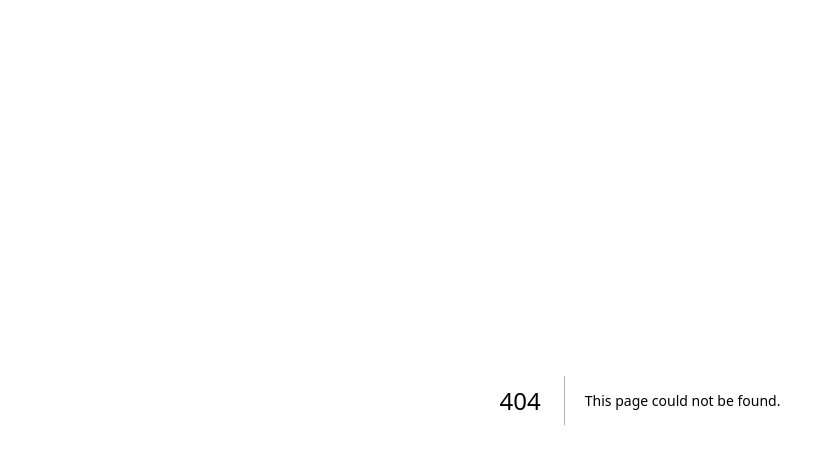
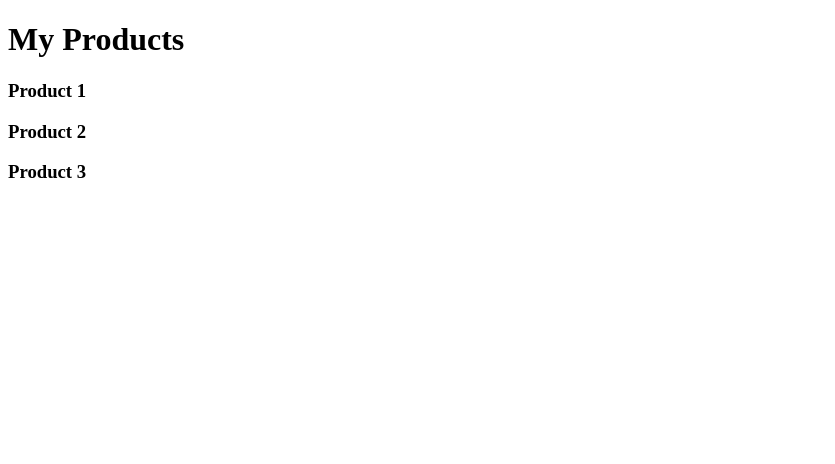
Before and after one commit to AndjDavis/nextjs-deeper-dive, a Next.js app: page /products in a window 1280 px wide. Before the commit this address had no page. Shown: the top 464 px of the page, without its empty margins (0-835 px from the left). Built offline with nearby package versions, Linux system fonts and the light colour scheme.

Commit message:
dynamic routing

```diff
--- /dev/null
+++ b/app/products/[maxid]/page.tsx
@@ -0,0 +1,6 @@
+// http://localhost:3000/products/200
+// params passes '200' into params
+// named afterr the dynamic route folder name
+export default function Page({ params }: { params: { maxid: string } }) {
+	return <h2>Details about a product - {params.maxid}</h2>;
+}
--- /dev/null
+++ b/app/products/page.tsx
@@ -0,0 +1,10 @@
+export default function Page() {
+	return (
+		<>
+			<h1>My Products</h1>
+			<h3>Product 1</h3>
+			<h3>Product 2</h3>
+			<h3>Product 3</h3>
+		</>
+	);
+}
```
